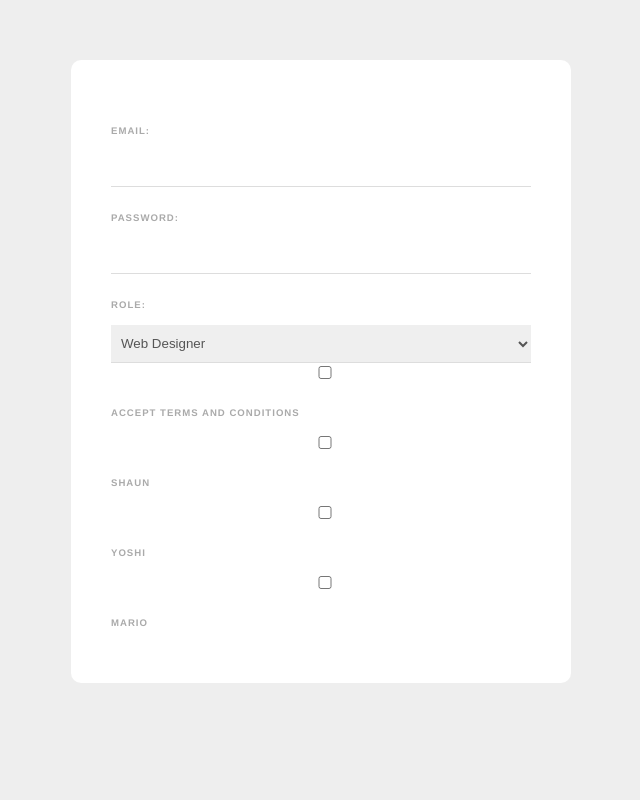
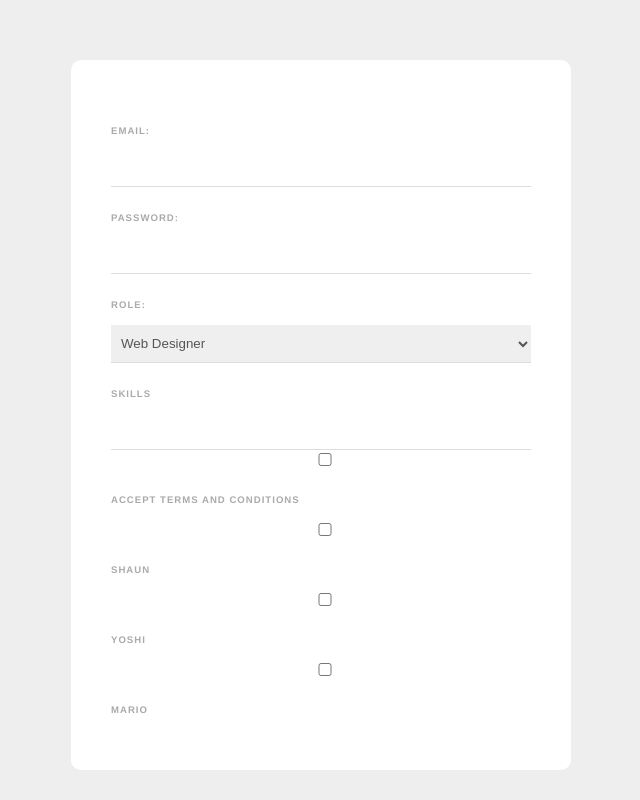
Before and after one commit to braden-w-tutorials/learn-vue-with-net-ninja, a Vue app in the folder web-forms/: page / in a window 1280 px wide. Shown: the whole page, without its empty margins (319-959 px from the left). Built offline with nearby package versions, Linux system fonts and the light colour scheme.

Commit message:
Added keypress event listener

```diff
--- a/web-forms/src/components/SignupForm.vue
+++ b/web-forms/src/components/SignupForm.vue
@@ -9,6 +9,10 @@
       <option value="developer">Web Developer</option>
       <option value="designer">Web Designer</option>
     </select>
+
+    <label>Skills</label>
+    <input type="text" v-model="tempSkill" @keyup="addSkill" />
+    <div v-for="skill in skills" :key="skill" class="pill">{{ skill }}</div>
 
     <div class="terms">
       <input type="checkbox" v-model="terms" required />
@@ -38,8 +42,17 @@ export default {
       password: "",
       role: "designer",
       terms: false,
-      names: []
+      names: [],
+      skills: []
     };
+  },
+  methods: {
+    addSkill(e) {
+      if (e.key === "," && this.tempSkill) {
+        this.skills.push(this.tempSkill);
+        this.tempSkill = "";
+      }
+    }
   }
 };
 </script>
```
